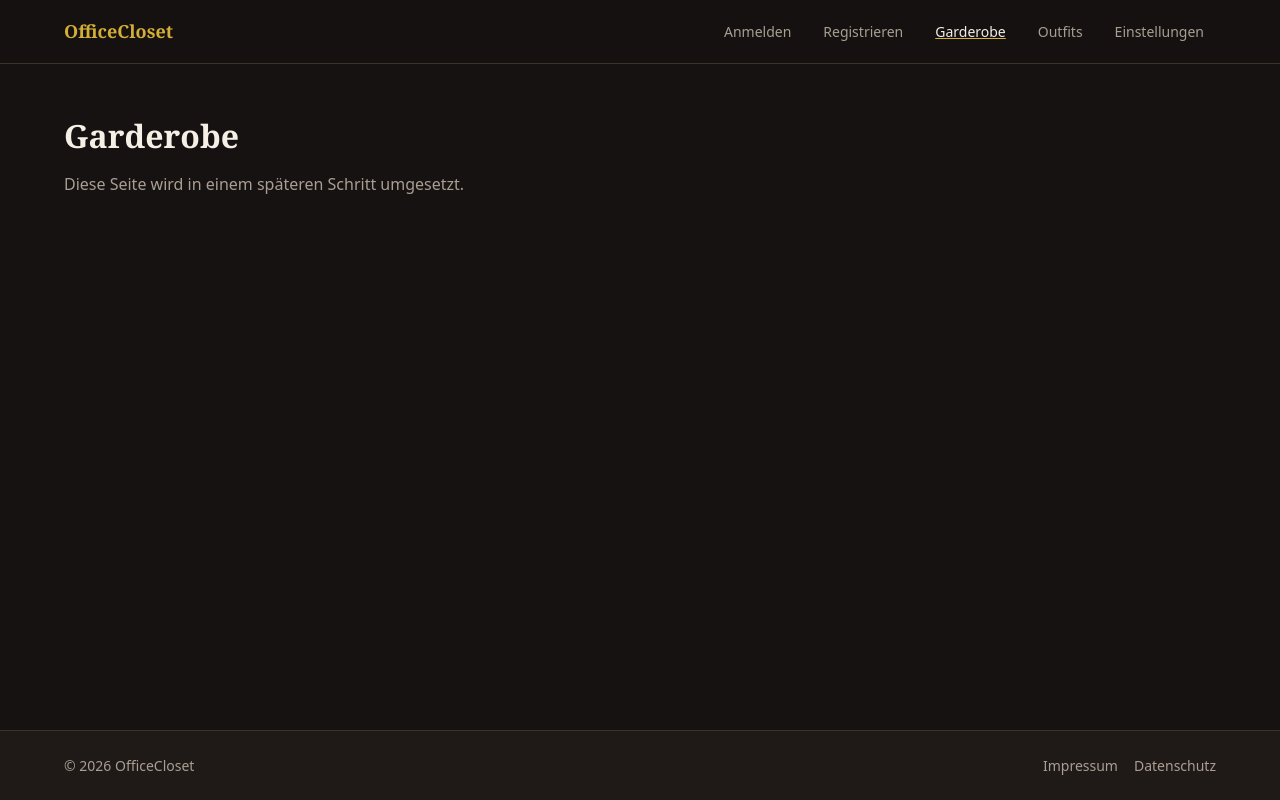
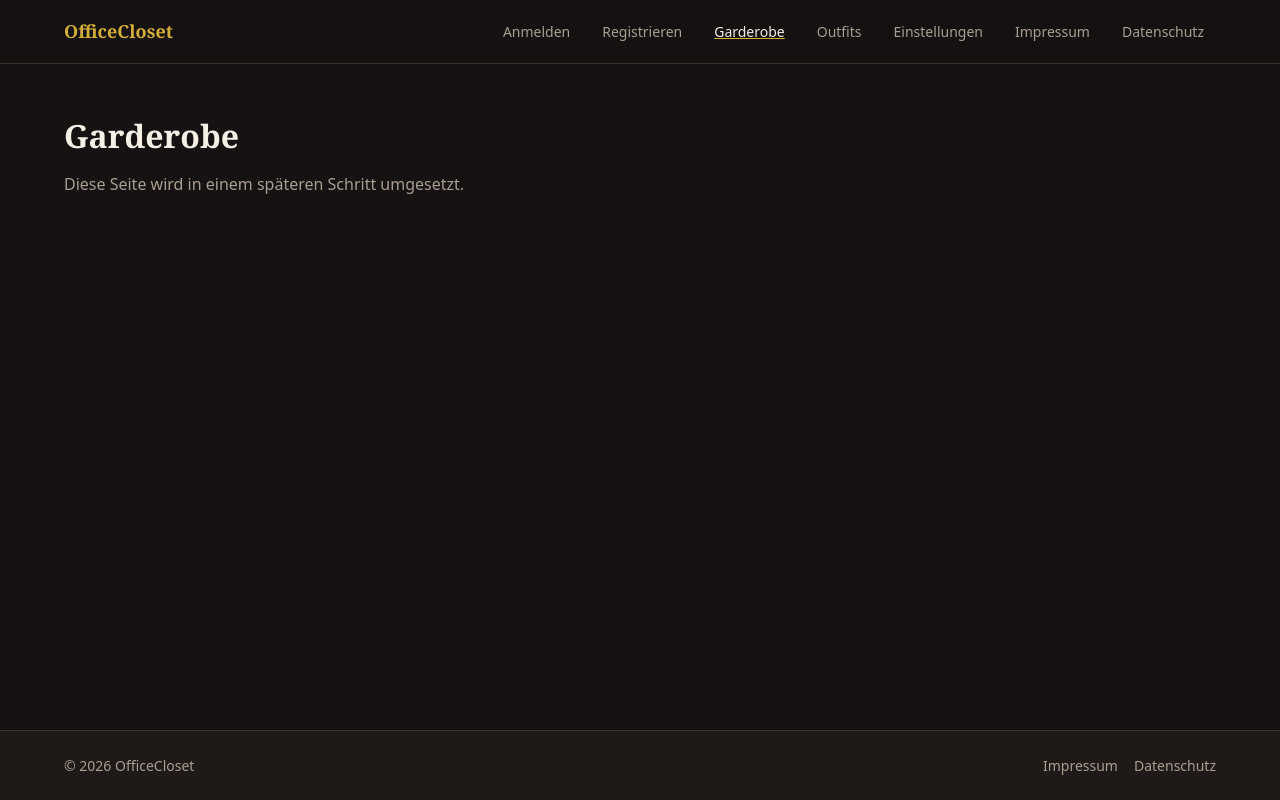
Before and after one commit to M3-13/e2e-officecloset-20260830-130133-29a8, a React (Vite) app in the folder frontend/: page /wardrobe in a window 1280 px wide. Built offline with nearby package versions, Linux system fonts and the light colour scheme.

Commit message:
fix: pre-merge QA for #7

```diff
--- a/frontend/src/App.jsx
+++ b/frontend/src/App.jsx
@@ -38,6 +38,16 @@ function Navbar() {
           <li>
             <NavLink to="/settings" className={({ isActive }) => (isActive ? 'active' : '')}>
               Einstellungen
+            </NavLink>
+          </li>
+          <li>
+            <NavLink to="/impressum" className={({ isActive }) => (isActive ? 'active' : '')}>
+              Impressum
+            </NavLink>
+          </li>
+          <li>
+            <NavLink to="/datenschutz" className={({ isActive }) => (isActive ? 'active' : '')}>
+              Datenschutz
             </NavLink>
           </li>
         </ul>
```
